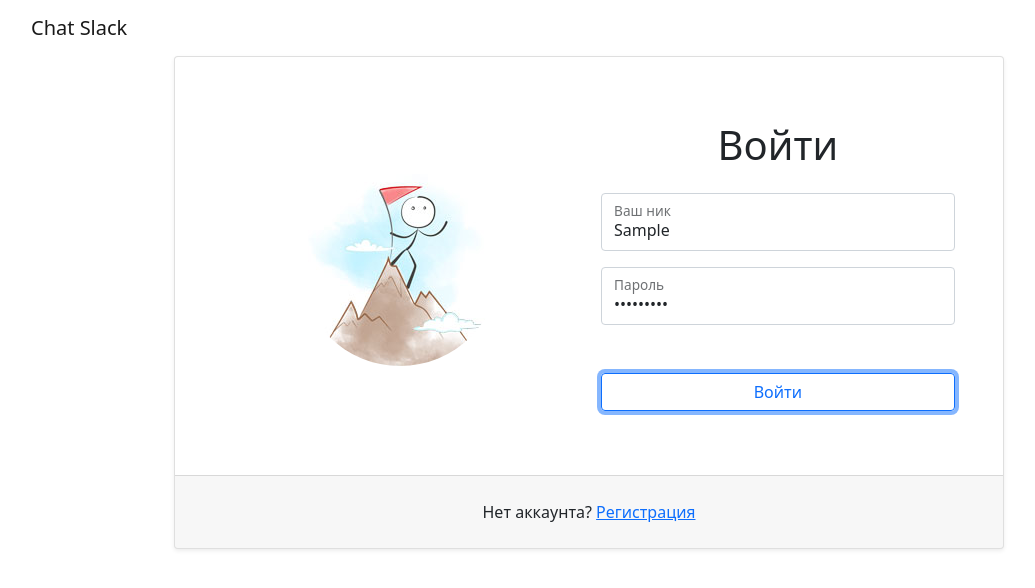
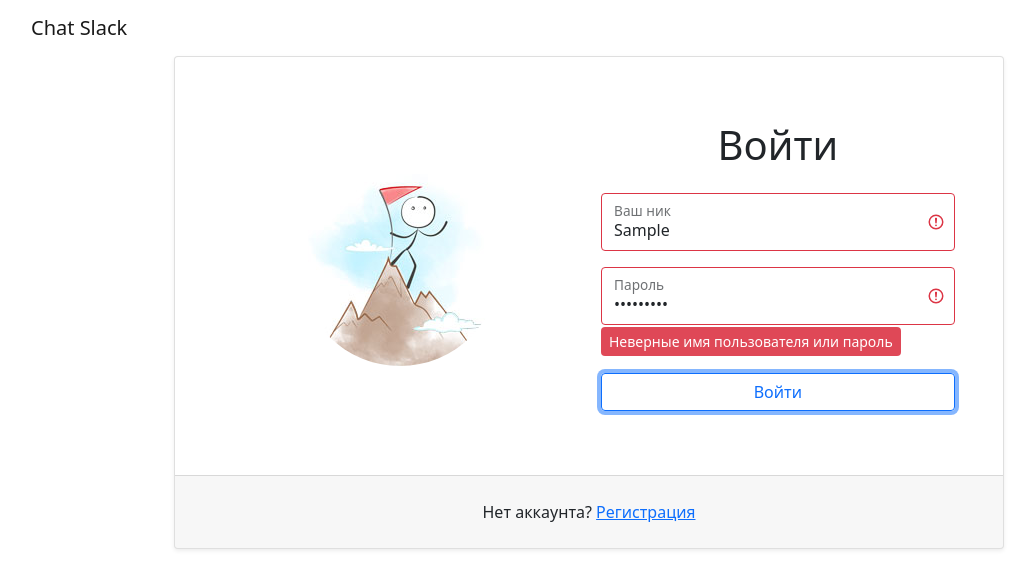
Before and after one commit to sunn-shinne/chat-slack, a React app: page /login in a window 1280 px wide. Both pictures are taken after typing "Sample", "Sample123" into the empty fields and a click on the button "Войти". Shown: the top 588 px of the page, without its empty margins (51-1086 px from the left). Built offline with nearby package versions, Linux system fonts and the light colour scheme; no server answers; the HTML template or start-up script is replaced by a standard one.

Commit message:
Refactor ui state

```diff
--- a/src/App.jsx
+++ b/src/App.jsx
@@ -12,7 +12,7 @@ import Login from './components/Auth/Login.jsx';
 import NotFound from './components/NotFound.jsx';
 import Navs from './components/Navs.jsx';
 import useAuth from './hooks/useAuth.js';
-import { setConnectionError } from './slices/uiSlice.js';
+import { setShowConnectionError } from './slices/uiSlice.js';
 import useModal from './hooks/useModal.js';
 
 export default () => {
@@ -25,7 +25,7 @@ export default () => {
   useEffect(() => {
     if (connectionError) {
       toast.error('Ошибка соединения');
-      dispatch(setConnectionError());
+      dispatch(setShowConnectionError());
     }
   }, [connectionError]);
 
--- a/src/components/Auth/LoginForm.jsx
+++ b/src/components/Auth/LoginForm.jsx
@@ -1,31 +1,23 @@
-import React, { useState, useEffect } from 'react';
+import React, { useState } from 'react';
 import { Form, Button } from 'react-bootstrap';
-import { useDispatch, useSelector } from 'react-redux';
 import { useFormik } from 'formik';
 import cn from 'classnames';
-import { clearFeedback, setFeedback } from '../../slices/uiSlice.js';
 import useAuth from '../../hooks/useAuth.js';
 
 const LoginForm = ({ layoutClass }) => {
   const [isValid, setIsValid] = useState(true);
+  const [errorMessage, setErrorMessage] = useState(null);
   const { loginUser } = useAuth();
-  const { feedback } = useSelector((state) => state.ui);
-  const dispatch = useDispatch();
 
-  useEffect(() => {
-    dispatch(clearFeedback());
-  }, [dispatch]);
-
-  const handleLogin = (formValue) => {
-    loginUser(formValue)
-      .then(() => {
-        setIsValid(true);
-        dispatch(clearFeedback());
-      })
-      .catch(() => {
-        setIsValid(false);
-        dispatch(setFeedback('Неверные имя пользователя или пароль'));
-      });
+  const handleLogin = async (formValue) => {
+    try {
+      setIsValid(true);
+      await loginUser(formValue);
+    } catch (e) {
+      console.log(e.code);
+      setIsValid(false);
+      setErrorMessage('Неверные имя пользователя или пароль');
+    }
   };
 
   const formik = useFormik({
@@ -40,7 +32,7 @@ const LoginForm = ({ layoutClass }) => {
   const passwordClass = cn('form-control', !isValid && 'is-invalid');
 
   return (
-    <Form className={layoutClass} onSubmit={formik.handleSubmit}>
+    <Form className={layoutClass} onSubmit={formik.handleSubmit} autoComplete="off">
       <h1 className="text-center mb-4">Войти</h1>
 
       <Form.Group className="mb-3" controlId="formUsername">
@@ -53,7 +45,6 @@ const LoginForm = ({ layoutClass }) => {
             className={usernameClass}
             value={formik.values.username}
             onChange={formik.handleChange}
-            autoComplete="off"
           />
         </Form.FloatingLabel>
       </Form.Group>
@@ -68,10 +59,9 @@ const LoginForm = ({ layoutClass }) => {
             className={passwordClass}
             value={formik.values.password}
             onChange={formik.handleChange}
-            autoComplete="off"
           />
           <Form.Control.Feedback type="invalid" tooltip>
-            {feedback}
+            {errorMessage}
           </Form.Control.Feedback>
         </Form.FloatingLabel>
       </Form.Group>
--- a/src/contexts/AuthApiProvider.js
+++ b/src/contexts/AuthApiProvider.js
@@ -18,6 +18,7 @@ const AuthApiProvider = ({ children }) => {
       setIsLoggedIn(true);
     } catch (e) {
       setIsLoggedIn(false);
+      throw e;
     }
   };
 
--- a/src/contexts/ChatApiProvider.js
+++ b/src/contexts/ChatApiProvider.js
@@ -1,7 +1,7 @@
 /* eslint-disable react/jsx-no-constructed-context-values */
 import React, { createContext } from 'react';
 import { useDispatch } from 'react-redux';
-import { setConnectionError } from '../slices/uiSlice.js';
+import { setShowConnectionError } from '../slices/uiSlice.js';
 import { addMessage } from '../slices/messagesSlice.js';
 import { addChannel } from '../slices/channelsSlice.js';
 
@@ -12,7 +12,7 @@ const ChatApiProvider = ({ socket, children }) => {
 
   const sendMessage = (message) => socket.emit('newMessage', message, (response) => {
     if (response.status !== 'ok') {
-      dispatch(setConnectionError());
+      dispatch(setShowConnectionError());
     }
   });
 
@@ -22,7 +22,7 @@ const ChatApiProvider = ({ socket, children }) => {
 
   const addNewChannel = (channel) => socket.emit('newChannel', channel, (response) => {
     if (response.status !== 'ok') {
-      dispatch(setConnectionError());
+      dispatch(setShowConnectionError());
     }
   });
 
--- a/src/slices/uiSlice.js
+++ b/src/slices/uiSlice.js
@@ -5,19 +5,13 @@ const uiSlice = createSlice({
   name: 'feedback',
   initialState: {
     feedback: null,
-    connectionError: false,
+    showConnectionError: false,
     currentChannelId: null,
     currentModalName: null,
   },
   reducers: {
-    setFeedback: (state, action) => {
-      state.feedback = action.payload;
-    },
-    clearFeedback: (state) => {
-      state.feedback = null;
-    },
-    setConnectionError: (state) => {
-      state.connectionError = !state.connectionError;
+    setShowConnectionError: (state) => {
+      state.connectionError = !state.showConnectionError;
     },
     setCurrentChannel: (state, action) => {
       state.currentChannelId = action.payload;
@@ -32,7 +26,7 @@ const { reducer, actions } = uiSlice;
 export const {
   setFeedback,
   clearFeedback,
-  setConnectionError,
+  setShowConnectionError,
   setCurrentChannel,
   setCurrentModalName,
 } = actions;
```
